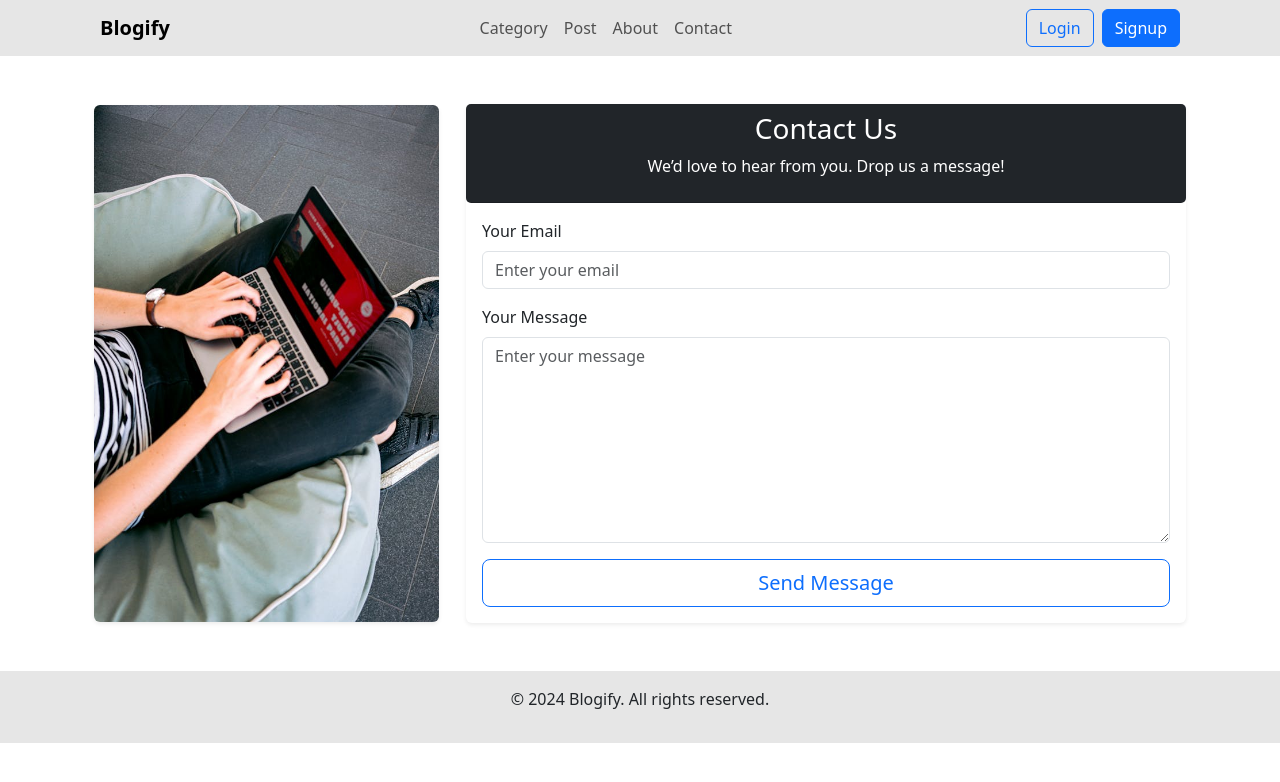
After one commit to nishanlimbuchemjong/Blogify-Python-Django, a Django app: page /contact/ in a window 1280 px wide. The commit adds this page. Shown: the top 782 px of the page. Run offline with Django 5.2, Linux system fonts and the light colour scheme.

Commit message:
[add] contact_page.html added and designed

```diff
--- a/blog/templates/blog_base.html
+++ b/blog/templates/blog_base.html
@@ -41,7 +41,7 @@
                         <a class="nav-link" href="{% url 'about' %}">About</a>
                     </li>
                     <li class="nav-item">
-                        <a class="nav-link" href="#">Contact</a>
+                        <a class="nav-link" href="{% url 'contact_page' %}">Contact</a>
                     </li>
                 </ul>
             </div>
--- /dev/null
+++ b/blog/templates/contact.html
@@ -0,0 +1,44 @@
+{% extends 'blog_base.html' %}
+
+{% block title %}Contact Us | Blogify{% endblock %}
+
+{% block content %}
+<div class="container mt-5">
+    <div class="row justify-content-center align-items-center">
+        <!-- Left Section: Image -->
+        <div class="col-md-4">
+            <img src="/media/contact_image.jpeg" alt="Contact Us Image" class="img-fluid rounded shadow-sm" style="    height: 517px;">
+        </div>
+
+        <!-- Right Section: Contact Form -->
+        <div class="col-md-8">
+            <div class="card shadow-sm border-0">
+                <div class="card-header text-center bg-dark" style="color: white; border-radius: 5px;">
+                    <h3>Contact Us</h3>
+                    <p>We’d love to hear from you. Drop us a message!</p>
+                </div>
+                <div class="card-body">
+                    <form method="POST" action="{% url 'contact_page' %}">
+                        {% csrf_token %}
+
+                        <div class="mb-3">
+                            <label for="email" class="form-label">Your Email</label>
+                            <input type="email" class="form-control" id="email" name="email" placeholder="Enter your email" required>
+                        </div>
+
+                        <div class="mb-3">
+                            <label for="description" class="form-label">Your Message</label>
+                            <textarea class="form-control" id="description" name="description" rows="8" placeholder="Enter your message" required></textarea>
+                        </div>
+
+                        <div class="d-grid">
+                            <button type="submit" class="btn btn-outline-primary btn-lg">Send Message</button>
+                        </div>
+                    </form>
+                </div>
+            </div>
+        </div>
+    </div>
+</div>
+<br><br>
+{% endblock %}
--- a/blog/urls.py
+++ b/blog/urls.py
@@ -8,6 +8,8 @@ urlpatterns = [
     # Other URL patterns
     path('', views.LandingPage, name='landing_page'),
     path('about/', views.AboutPage, name='about'),
+    path('contact/', views.ContactPage, name='contact_page'),
+
     path('category/<int:category_id>/', views.CategoryPosts, name='category_post'),
     path('category/', views.CategoryList, name='category_list'),
     path('post/', views.AllPosts, name='all_posts'),
--- a/blog/views.py
+++ b/blog/views.py
@@ -8,6 +8,8 @@ from django.contrib.auth.decorators import login_required
 from django.contrib.auth import authenticate, login
 from django.contrib import messages
 import json
+from django.core.mail import send_mail
+from django.conf import settings
 
 def LandingPage(request):
     posts = Post.objects.all()
@@ -22,6 +24,24 @@ def AboutPage(request):
         'total_users': total_users,
         'total_posts': total_posts,
     })
+
+def ContactPage(request):
+    if request.method == 'POST':
+        email = request.POST['email']
+        description = request.POST['description']
+
+        # Logic to send the email (using Django's built-in send_mail)
+        send_mail(
+            'New Contact Us Message',
+            f'From: {email}\nMessage: {description}',
+            settings.DEFAULT_FROM_EMAIL,  # Make sure to set up a default email in settings.py
+            ['contact@blogify.com'],
+            fail_silently=False,
+        )
+
+        return HttpResponse('Thank you for reaching out! We will get back to you soon.', status=200)
+
+    return render(request, 'contact.html')
 
 def AllPosts(request):
     posts = Post.objects.all()
```
Also changed, not shown: Blogify/settings.py (+8 -0 lines), media/contact_image.jpeg (added).
